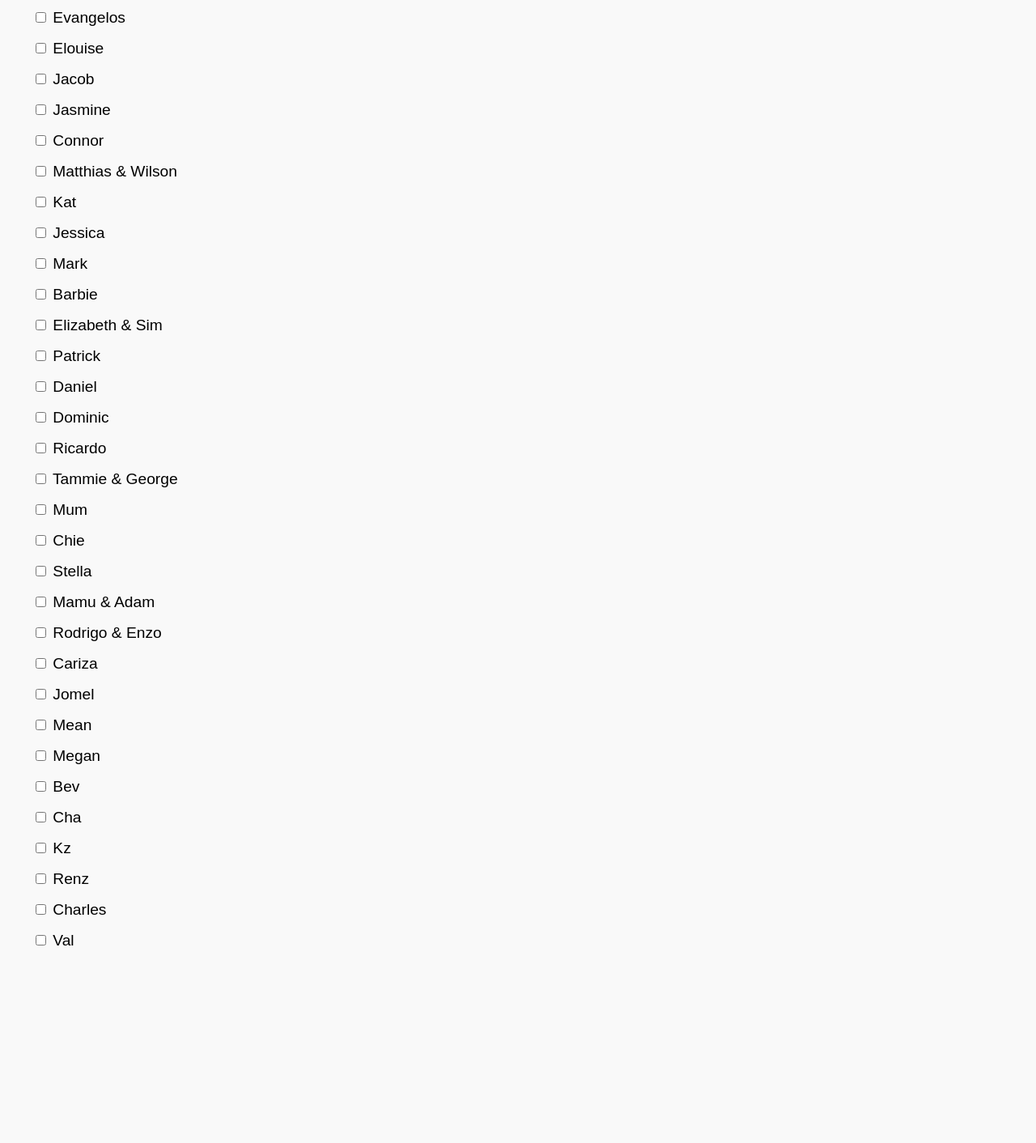
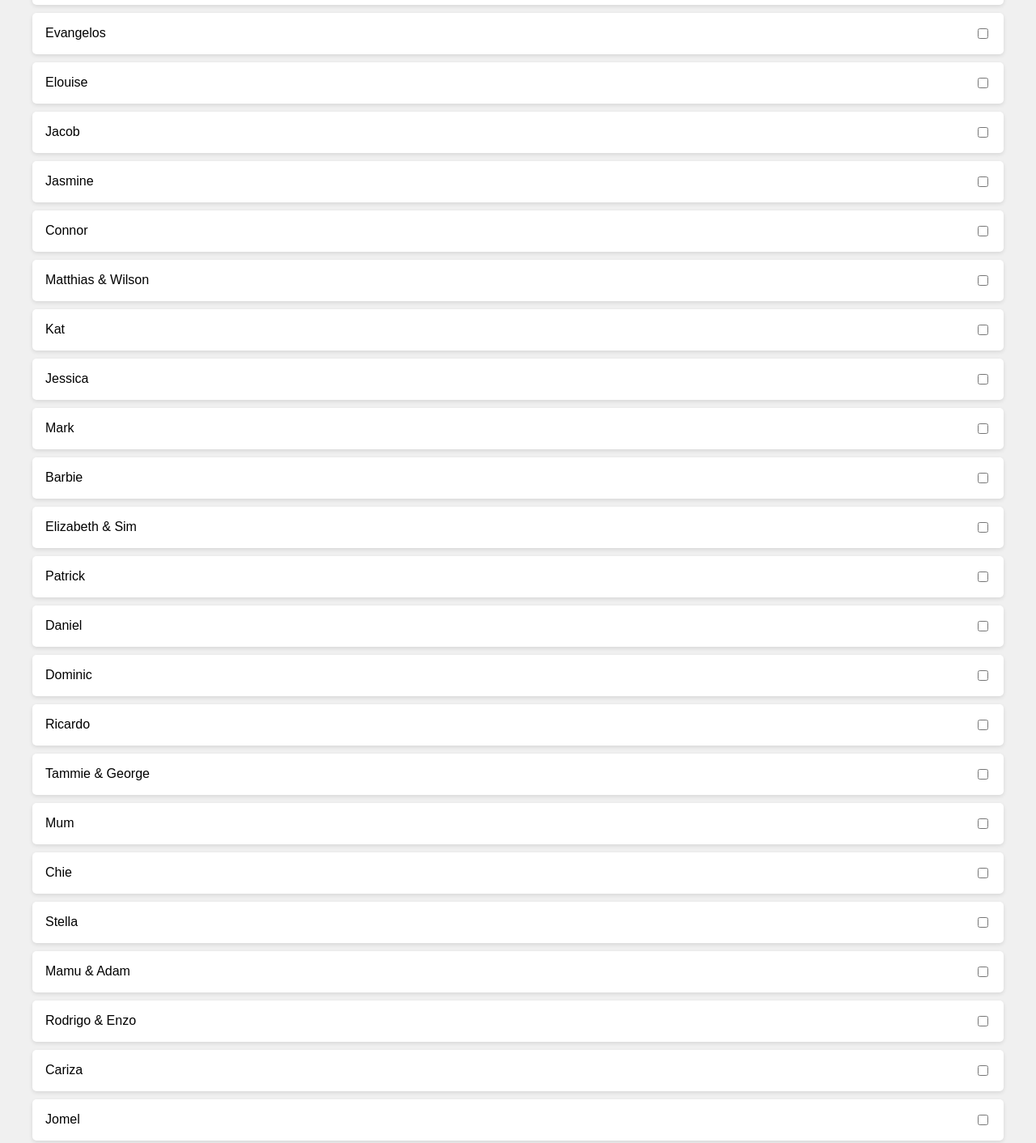
Before and after one commit to Edzngabe/checklist, a plain HTML site: page index.html in a window 1280 px wide. Shown: the part 165-1577 px from the top of the page at 81% size. Before the commit the page ends 1402 px from the top, so only its background shows below. Drawn offline with Linux system fonts and the light colour scheme.

Commit message:
Update index.html

```diff
--- a/index.html
+++ b/index.html
@@ -3,95 +3,66 @@
 <head>
   <meta charset="UTF-8" />
   <meta name="viewport" content="width=device-width, initial-scale=1.0"/>
-  <title>Attendance Checklist</title>
+  <title>Event Checklist</title>
   <style>
     body {
       font-family: Arial, sans-serif;
       padding: 2rem;
-      background-color: #f9f9f9;
+      background: #f0f0f0;
     }
-
     h1 {
       text-align: center;
-      margin-bottom: 2rem;
+      color: #333;
     }
-
     ul {
       list-style: none;
       padding: 0;
     }
-
     li {
-      padding: 0.5rem 0;
-      font-size: 1.2rem;
-    }
-
-    label {
-      cursor: pointer;
+      background: white;
+      margin: 10px 0;
+      padding: 1rem;
+      border-radius: 5px;
+      display: flex;
+      align-items: center;
+      justify-content: space-between;
+      box-shadow: 0 2px 5px rgba(0,0,0,0.1);
     }
   </style>
 </head>
 <body>
-  <h1>Event Checklist</h1>
-  <ul id="checklist">
-    <!-- The checkboxes with names -->
-    <li><label><input type="checkbox" name="Amy" /> Amy</label></li>
-    <li><label><input type="checkbox" name="Evangelos" /> Evangelos</label></li>
-    <li><label><input type="checkbox" name="Elouise" /> Elouise</label></li>
-    <li><label><input type="checkbox" name="Jacob" /> Jacob</label></li>
-    <li><label><input type="checkbox" name="Jasmine" /> Jasmine</label></li>
-    <li><label><input type="checkbox" name="Connor" /> Connor</label></li>
-    <li><label><input type="checkbox" name="Matthias & Wilson" /> Matthias & Wilson</label></li>
-    <li><label><input type="checkbox" name="Kat" /> Kat</label></li>
-    <li><label><input type="checkbox" name="Jessica" /> Jessica</label></li>
-    <li><label><input type="checkbox" name="Mark" /> Mark</label></li>
-    <li><label><input type="checkbox" name="Barbie" /> Barbie</label></li>
-    <li><label><input type="checkbox" name="Elizabeth & Sim" /> Elizabeth & Sim</label></li>
-    <li><label><input type="checkbox" name="Patrick" /> Patrick</label></li>
-    <li><label><input type="checkbox" name="Daniel" /> Daniel</label></li>
-    <li><label><input type="checkbox" name="Dominic" /> Dominic</label></li>
-    <li><label><input type="checkbox" name="Ricardo" /> Ricardo</label></li>
-    <li><label><input type="checkbox" name="Tammie & George" /> Tammie & George</label></li>
-    <li><label><input type="checkbox" name="Mum" /> Mum</label></li>
-    <li><label><input type="checkbox" name="Chie" /> Chie</label></li>
-    <li><label><input type="checkbox" name="Stella" /> Stella</label></li>
-    <li><label><input type="checkbox" name="Mamu & Adam" /> Mamu & Adam</label></li>
-    <li><label><input type="checkbox" name="Rodrigo & Enzo" /> Rodrigo & Enzo</label></li>
-    <li><label><input type="checkbox" name="Cariza" /> Cariza</label></li>
-    <li><label><input type="checkbox" name="Jomel" /> Jomel</label></li>
-    <li><label><input type="checkbox" name="Mean" /> Mean</label></li>
-    <li><label><input type="checkbox" name="Megan" /> Megan</label></li>
-    <li><label><input type="checkbox" name="Bev" /> Bev</label></li>
-    <li><label><input type="checkbox" name="Cha" /> Cha</label></li>
-    <li><label><input type="checkbox" name="Kz" /> Kz</label></li>
-    <li><label><input type="checkbox" name="Renz" /> Renz</label></li>
-    <li><label><input type="checkbox" name="Charles" /> Charles</label></li>
-    <li><label><input type="checkbox" name="Val" /> Val</label></li>
-  </ul>
+  <h1>Checklist</h1>
+  <ul id="checklist"></ul>
 
   <script>
-    // Web App URL
-    const webAppUrl = "https://script.google.com/macros/s/AKfycbzYKQdD3eiVSESn1vfzqmv2_pMV8wW2Y5BTld435ZG3ss-pkx5fI5Ny932tS3lc0cc/exec";
+    const names = [
+      "Amy", "Evangelos", "Elouise", "Jacob", "Jasmine", "Connor",
+      "Matthias & Wilson", "Kat", "Jessica", "Mark", "Barbie", "Elizabeth & Sim",
+      "Patrick", "Daniel", "Dominic", "Ricardo", "Tammie & George", "Mum", "Chie",
+      "Stella", "Mamu & Adam", "Rodrigo & Enzo", "Cariza", "Jomel", "Mean", "Megan",
+      "Bev", "Cha", "Kz", "Renz", "Charles", "Val"
+    ];
 
-    // Add change event listeners to all checkboxes
-    document.querySelectorAll('input[type="checkbox"]').forEach(checkbox => {
-      checkbox.addEventListener('change', () => {
-        const name = checkbox.name;
-        const printed = checkbox.checked;
+    const checklist = document.getElementById('checklist');
 
-        // Send data to Google Apps Script
-        fetch(`${webAppUrl}?name=${encodeURIComponent(name)}&printed=${printed}`, {
-          method: "GET",
+    names.forEach(name => {
+      const li = document.createElement('li');
+      li.innerHTML = `
+        <span>${name}</span>
+        <input type="checkbox" onchange="handleCheck('${name}', this.checked)">
+      `;
+      checklist.appendChild(li);
+    });
+
+    function handleCheck(name, checked) {
+      const url = "https://script.google.com/macros/s/AKfycbzYKQdD3eiVSESn1vfzqmv2_pMV8wW2Y5BTld435ZG3ss-pkx5fI5Ny932tS3lc0cc/exec";
+      fetch(`${url}?name=${encodeURIComponent(name)}&printed=${checked}`)
+        .then(res => {
+          if (!res.ok) throw new Error("Failed to update sheet");
+          console.log(`Updated ${name}: ${checked}`);
         })
-        .then(res => res.text())
-        .then(result => {
-          console.log(`Updated ${name}: ${printed}`);
-        })
-        .catch(error => {
-          console.error("Error updating status:", error);
-        });
-      });
-    });
+        .catch(err => alert("Error: " + err));
+    }
   </script>
 </body>
 </html>
```
